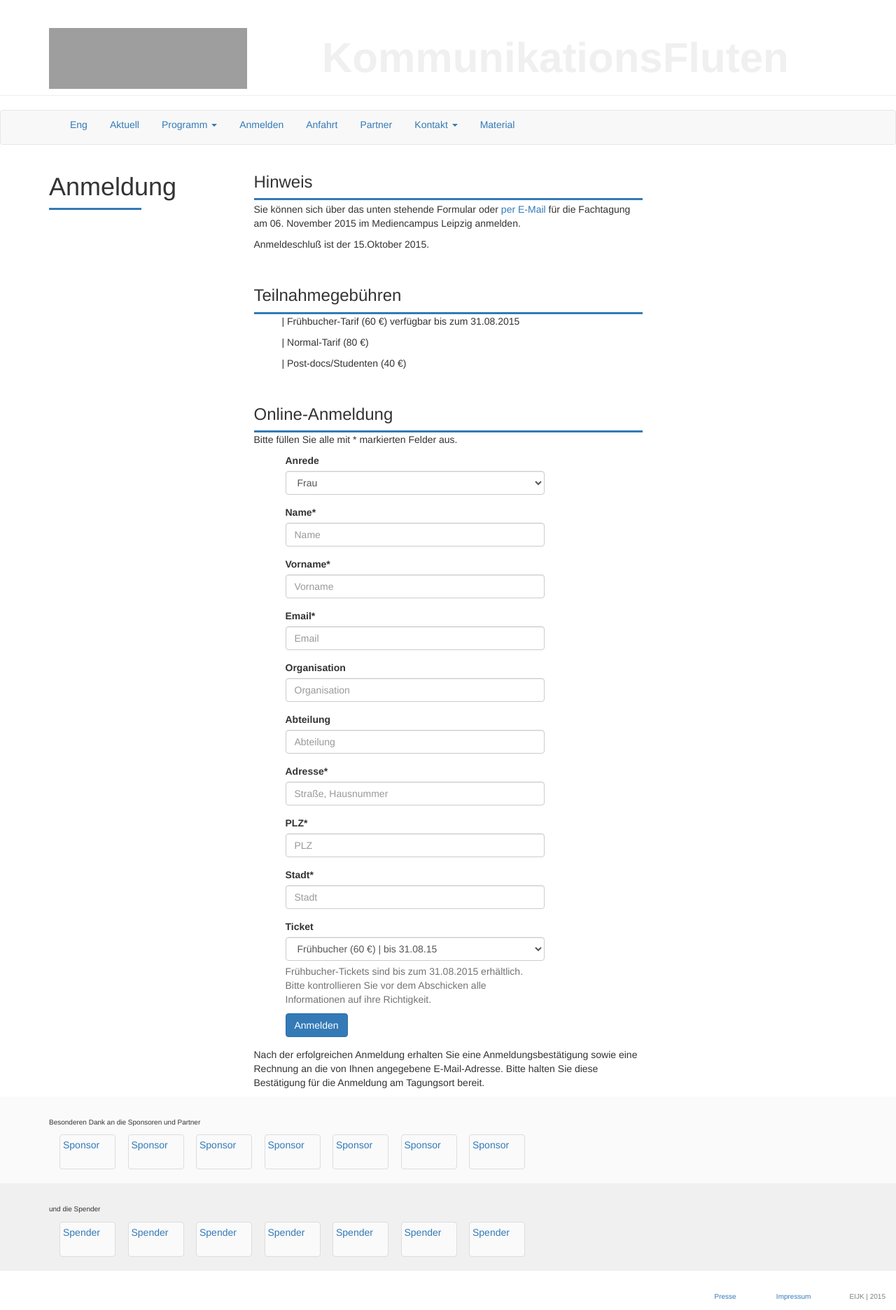
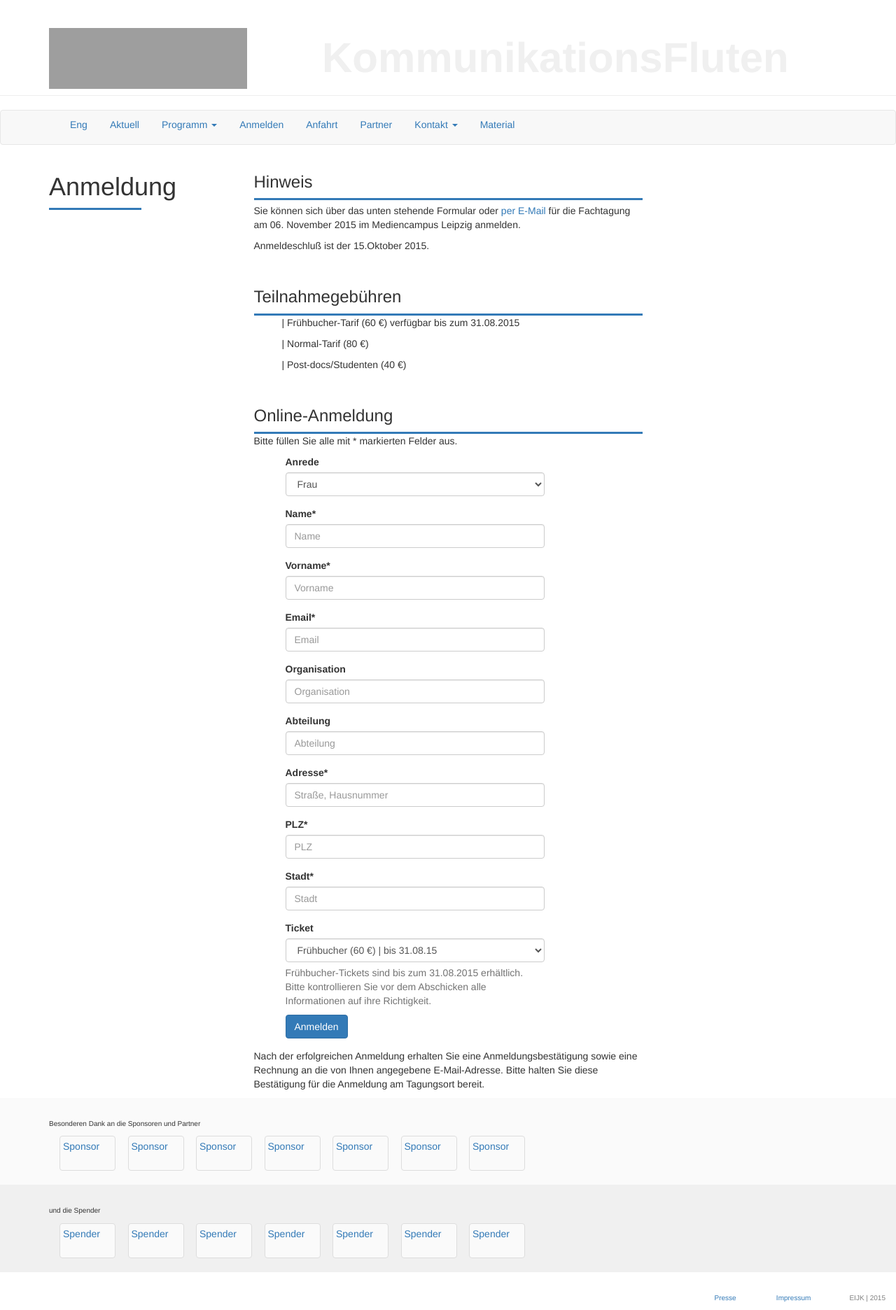
Before and after one commit to susedev/test, a Jekyll site: the page built from anmeldung.html, in a window 1280 px wide. Shown: the whole page at 70% size. Built offline with Jekyll 4.4.1, drawn with Linux system fonts in a browser that asks for light colours; nearby versions of some CDN libraries; grey boxes are pictures that could not be loaded.

Commit message:
Update anmeldung.html

```diff
--- a/anmeldung.html
+++ b/anmeldung.html
@@ -3,7 +3,7 @@ title: Anmeldung
 ---
 <h3>Hinweis</h3>
 
-<div class="box" style="background-color: #337AB7; height:3px; margin-top:3px; margin-bottom:3px;"></div>
+<div class="box" style="background-color: #337AB7; height:3px; margin-top:3px; margin-bottom:5px;"></div>
 <p>Sie k&ouml;nnen sich &uuml;ber das unten stehende Formular oder <a href="mailto:kommunikationsfluten@eijc.eu?subject=Anmeldung%20zur%20Tagung%20%22KommunikationsFluten%22&amp;body=Sehr%20geehrte%20Damen%20und%20Herren%2C%20%0A%0Ahiermit%20m%C3%B6chte%20ich%20mich%20verbindlich%20f%C3%BCr%20die%20Teilnahme%20an%20der%20Konferenz%20%22KommunikationsFluten%22%2C%20am%206.%20November%202015%20im%20Mediencampus%2C%20Leipzig%2C%20anmelden.%0A%0AZu%20diesem%20Zweck%20%C3%BCbermittle%20ich%20Ihnen%20folgende%20Daten%20zu%20meiner%20Person%3A%0AName%0AVorname%0AOrganisation%20%0A(ggf.%20Abteilung)%0APostanschrift%0ATicketwunsch%20%3A%20%20Normal%20%7C%20Fr%C3%BChbucher%20%7C%20Student%2FPostdoc%20(nicht%20zutreffendes%20bitte%20streichen)%0A%0ABitte%20senden%20Sie%20mir%20eine%20Rechnung%20%C3%BCber%20die%20Tagungsgeb%C3%BChr%20an%20folgende%20Adresse%20(nicht%20zutreffendes%20bitte%20streichen)%3A%0AAdresse%20siehe%20oben%0Aoder%0Aabweichende%20Rechnungsadresse%3A%0AName%0AVorname%0AOrganisation%20%0A(ggf.%20Abteilung)%0APostanschrift%0A%0A%0AMit%20freundlichen%20Gr%C3%BC%C3%9Fen%0A%0A%0A%0A">per E-Mail</a> f&uuml;r die Fachtagung am 06. November 2015 im Mediencampus Leipzig anmelden.</p>
 
 <p>Anmeldeschlu&szlig; ist der 15.Oktober 2015.</p>
```
